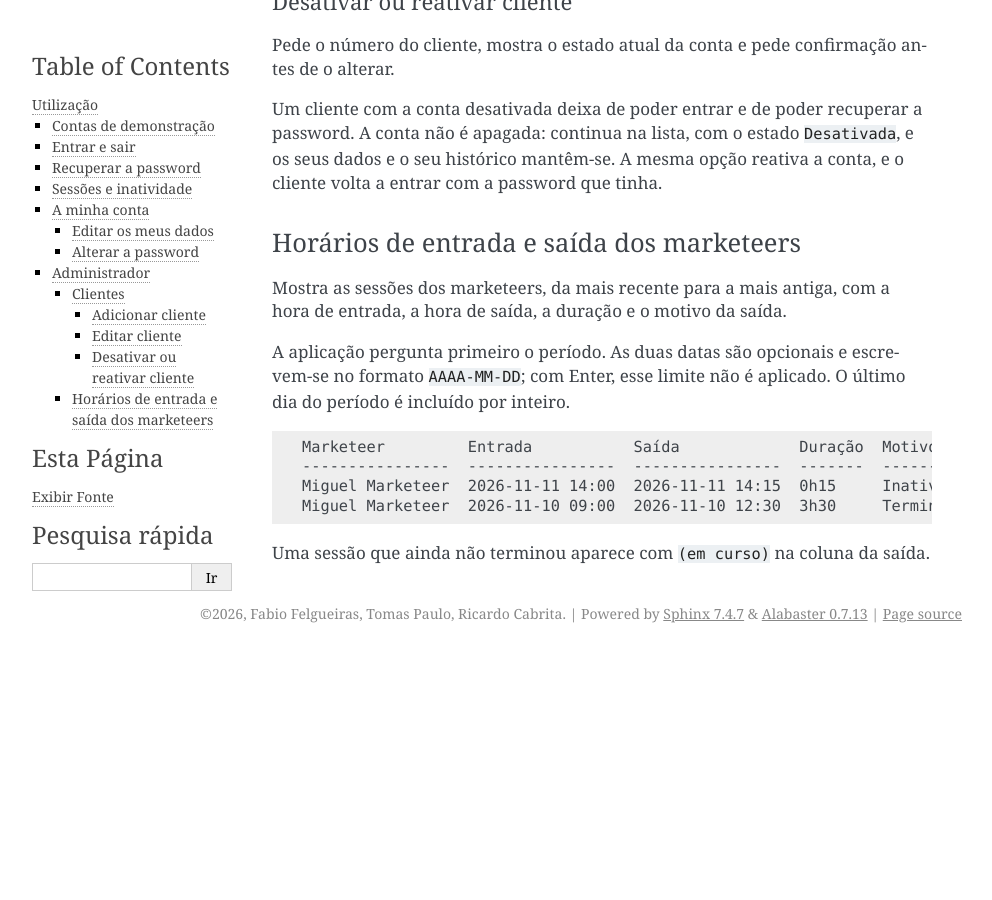
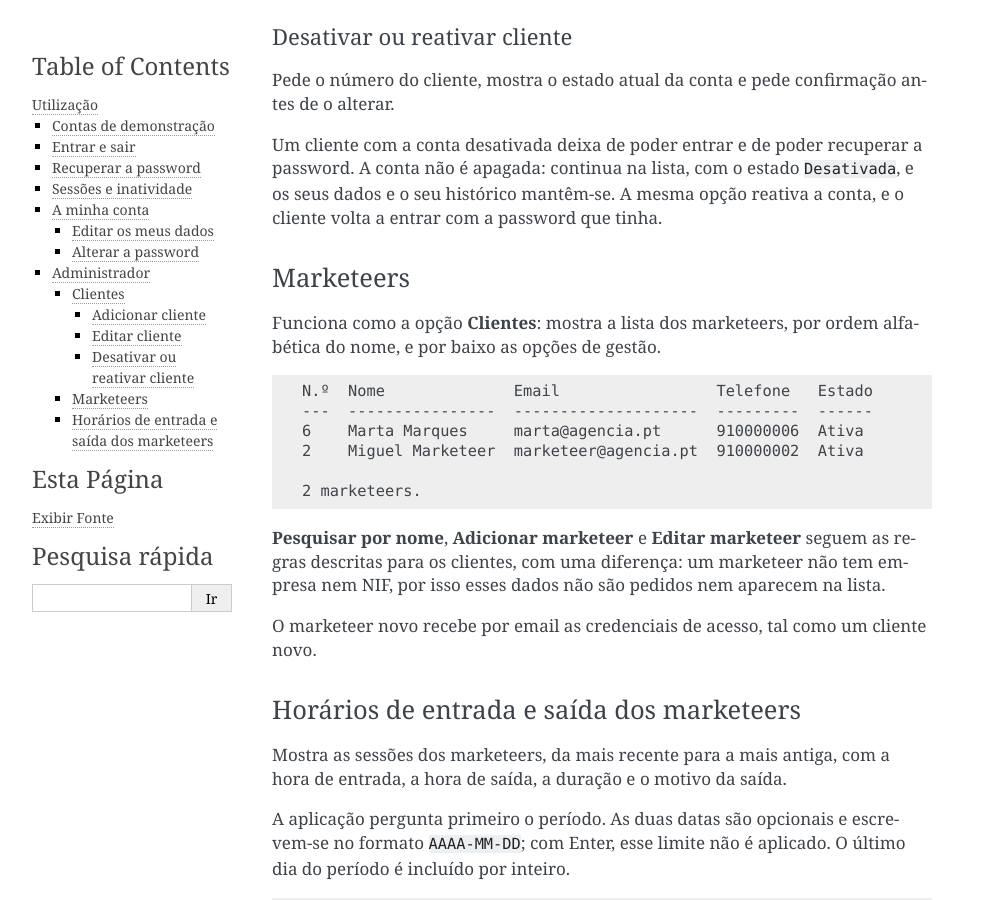
Before and after one commit to Blive77/ADC-TrabGrupo, a Sphinx documentation site: the page built from docs/utilizacao.rst, in a window 1280 px wide and 900 px high, scrolled down 3811 px. Shown: the whole window, without its empty margins (148-1140 px from the left). Built offline with Sphinx 7.4.7, drawn with Linux system fonts in a browser that asks for light colours; before the commit the page ends 4464 px from its top, so only the background shows below that; some of the changed text lies outside the part shown.

Commit message:
docs(gestao): documentar a gestão de marketeers

```diff
--- a/docs/utilizacao.rst
+++ b/docs/utilizacao.rst
@@ -24,6 +24,9 @@ as contas de demonstração com:
    * - Marketeer
      - ``marketeer@agencia.pt``
      - ``marketeer12345``
+   * - Marketeer
+     - ``marta@agencia.pt``
+     - ``marta12345``
    * - Cliente
      - ``cliente@empresa.pt``
      - ``cliente12345``
@@ -208,6 +211,28 @@ a password. A conta não é apagada: continua na lista, com o estado
 ``Desativada``, e os seus dados e o seu histórico mantêm-se. A mesma opção
 reativa a conta, e o cliente volta a entrar com a password que tinha.
 
+Marketeers
+~~~~~~~~~~
+
+Funciona como a opção **Clientes**: mostra a lista dos marketeers, por ordem
+alfabética do nome, e por baixo as opções de gestão.
+
+.. code-block:: text
+
+   N.º  Nome              Email                 Telefone   Estado
+   ---  ----------------  --------------------  ---------  ------
+   6    Marta Marques     marta@agencia.pt      910000006  Ativa
+   2    Miguel Marketeer  marketeer@agencia.pt  910000002  Ativa
+
+   2 marketeers.
+
+**Pesquisar por nome**, **Adicionar marketeer** e **Editar marketeer** seguem
+as regras descritas para os clientes, com uma diferença: um marketeer não tem
+empresa nem NIF, por isso esses dados não são pedidos nem aparecem na lista.
+
+O marketeer novo recebe por email as credenciais de acesso, tal como um
+cliente novo.
+
 Horários de entrada e saída dos marketeers
 ~~~~~~~~~~~~~~~~~~~~~~~~~~~~~~~~~~~~~~~~~~
 
```
